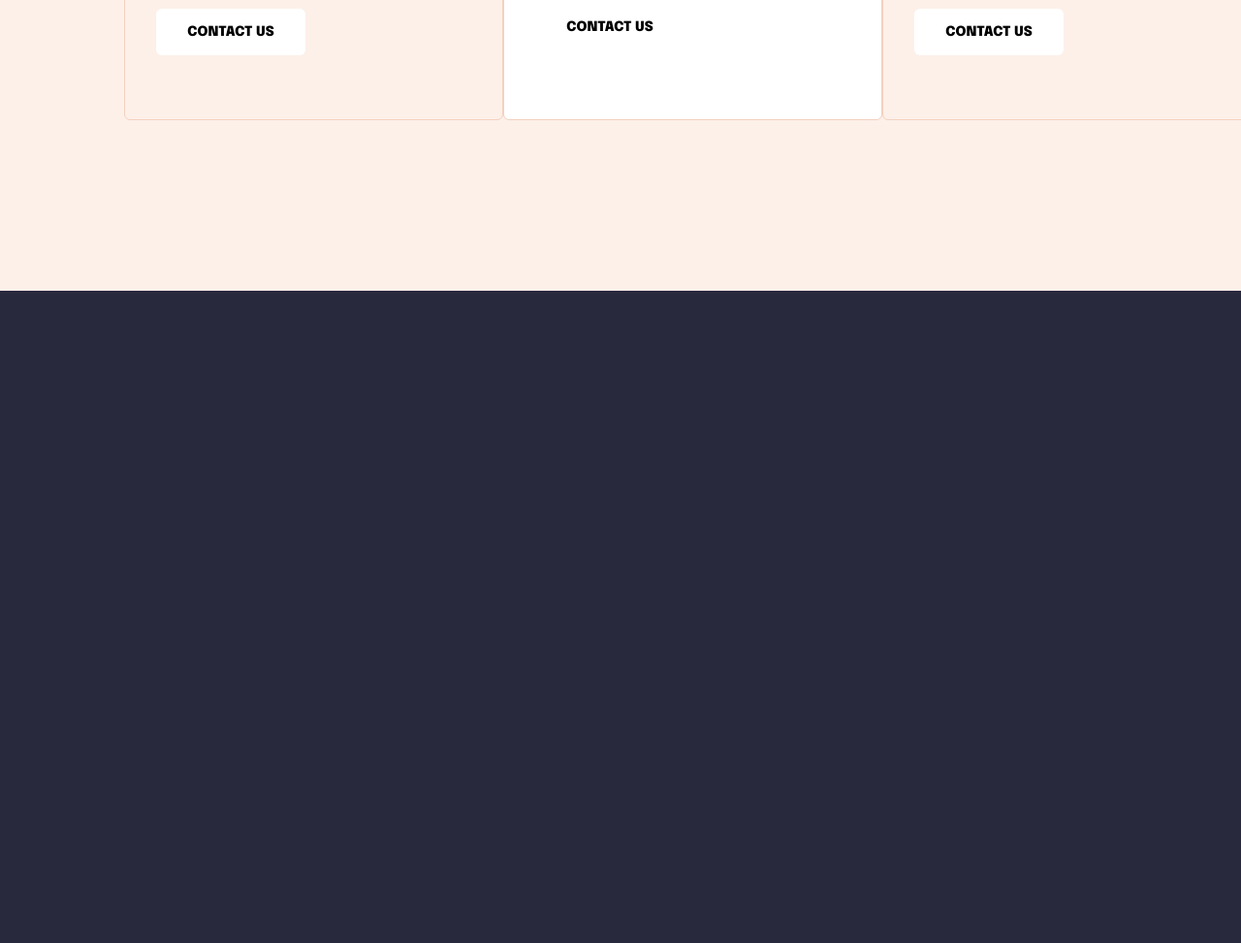
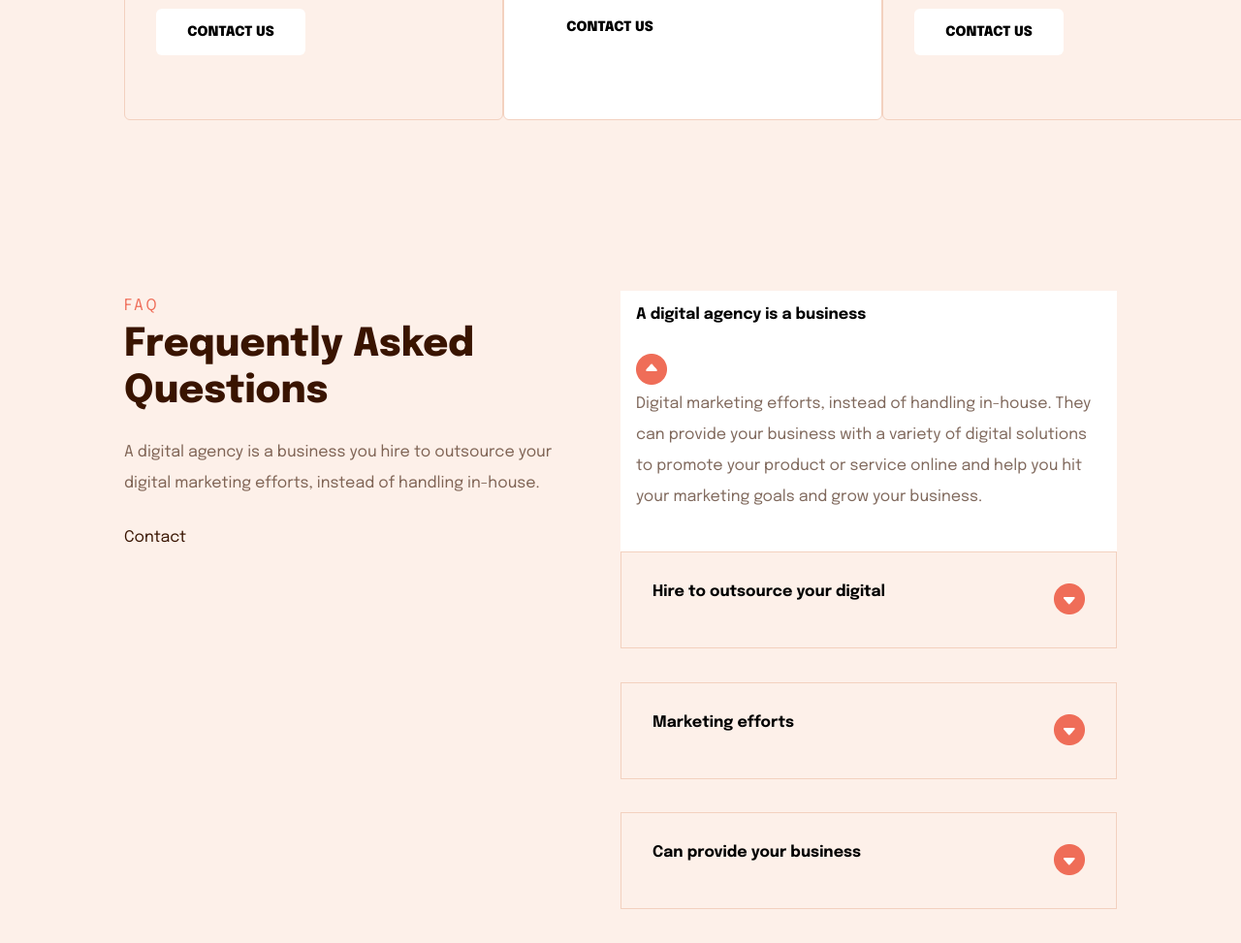
Before and after one commit to Kaushall-raut/Theemwiz-assignment, a plain HTML site: page index.html in a window 1280 px wide. Shown: the part 6234-7207 px from the top of the page at 97% size. Before the commit the page ends 6534 px from the top, so only its background shows below. Drawn offline with Linux system fonts and the light colour scheme.

Commit message:
faq added

```diff
--- a/index.html
+++ b/index.html
@@ -340,6 +340,49 @@ popular
    </section>
 <!-- price section end     -->
 
+<!--faq section  start     -->
+   <section class="faq-section">
+    <div class="container grid faq-container">
+<div class="faq-text"><h5>FAQ</h5>
+<h3>Frequently Asked
+Questions</h3>
+<p>A digital agency is a business you hire to outsource your digital marketing efforts, instead of handling in-house.</p>
+<a href="#">contact</a>
+</div>
+<div class="faq-question faq-border grid">
+  <div class="first-q faq-border flex">
+    <div>
+
+      <h4>A digital agency is a business  </h4> <span><img src="./src/images/up.png" alt=""></span>
+    </div>
+    <div>
+
+      <p>Digital marketing efforts, instead of handling in-house. They can provide your business with a variety of digital solutions to promote your product or service online and help you hit your marketing goals and grow your business.</p>
+    </div>
+  </div>
+
+     <div class="faq-border second-q">
+    <div class="">
+
+      <h4>Hire to outsource your digital  </h4> <span><img src="./src/images/down.png" alt=""></span>
+    </div>
+
+  </div>
+  <div class="third-q faq-border">
+     <div>
+
+      <h4>Marketing efforts  </h4> <span><img src="./src/images/down.png" alt=""></span>
+    </div>
+  </div>
+
+  <div class="fourth-q faq-border">
+     <div>
+
+      <h4>Can provide your business  </h4> <span><img src="./src/images/down.png " alt=""></span>
+    </div>
+
+   </section>
+<!-- faq section end     -->
 </body>
 
 </html>
--- a/style.css
+++ b/style.css
@@ -638,3 +638,100 @@ nav {
   height: 560px;
   background-color: white;
 }
+
+.faq-section {
+  background-color: #fdf0e9;
+}
+
+.faq-container {
+  grid-template-columns: repeat(2, 1fr);
+
+  .faq-text {
+    max-width: 30rem;
+  }
+
+  h5 {
+    font-size: 16px;
+    font-weight: 400;
+  }
+  h3 {
+    font-weight: 800;
+    font-size: 40px;
+    color: #391400;
+    line-height: 48px;
+    margin-bottom: 1.4rem;
+  }
+  p {
+    color: #391400a3;
+    line-height: 32px;
+    font-size: 16px;
+    font-weight: 400;
+    margin-bottom: 1.5rem;
+  }
+  a {
+    text-transform: capitalize;
+    color: #391400;
+    font-size: 16px;
+    line-height: 32px;
+    text-decoration: none;
+    margin-top: 2rem;
+  }
+}
+
+.faq-question {
+  grid-template-rows: 1fr 0.5fr 0.5fr 0.5fr;
+  /* justify-content: ; */
+  gap: 0;
+  /* border: 1px solid #f3d1bf; */
+  /* align-items:self-end; */
+  /* padding: 1rem; */
+  .first-q {
+    padding: 1rem;
+    /* padding-bottom: 2rem; */
+    background-color: white;
+    justify-content: space-between;
+    flex-direction: column;
+    align-items: center;
+    h4 {
+      padding-right: 15rem;
+      /* justify-content: space-between; */
+      display: inline-block;
+      margin-bottom: 2rem;
+    }
+    p {
+      font-size: 16px;
+      font-weight: 400;
+    }
+  }
+  .third-q{
+height: 1rem;
+  }
+  .second-q,
+  .third-q,
+  .fourth-q {
+    padding: 2rem;
+    div {
+      display: flex;
+      /* margin-bottom: 2rem; */
+      justify-content: space-between;
+    }
+    /* margin-bottom: 2rem; */
+    height: 100px;
+    /* height: 113px; */
+    h4 {
+      /* padding-right: 15rem; */
+      /* justify-content: space-between; */
+      /* display: inline-block; */
+      /* margin-bottom: 2rem; */
+    }
+    p {
+      font-size: 16px;
+      font-weight: 400;
+    }
+      border: 1px solid #f3d1bf;
+  }
+  /* border: 1px solid #f3d1bf; */
+}
+
+.faq-border {
+}
```
Also changed, not shown: src/images/down.png (added), src/images/up.png (added).
